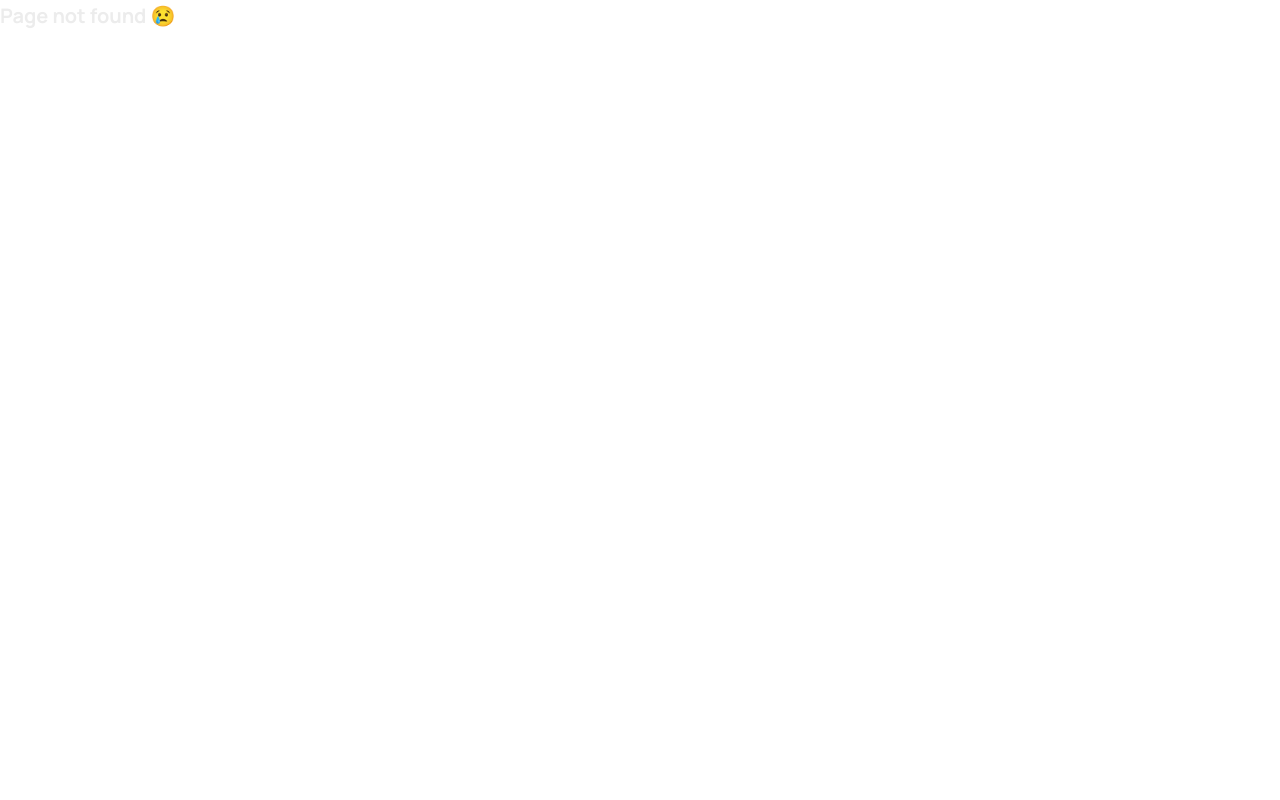
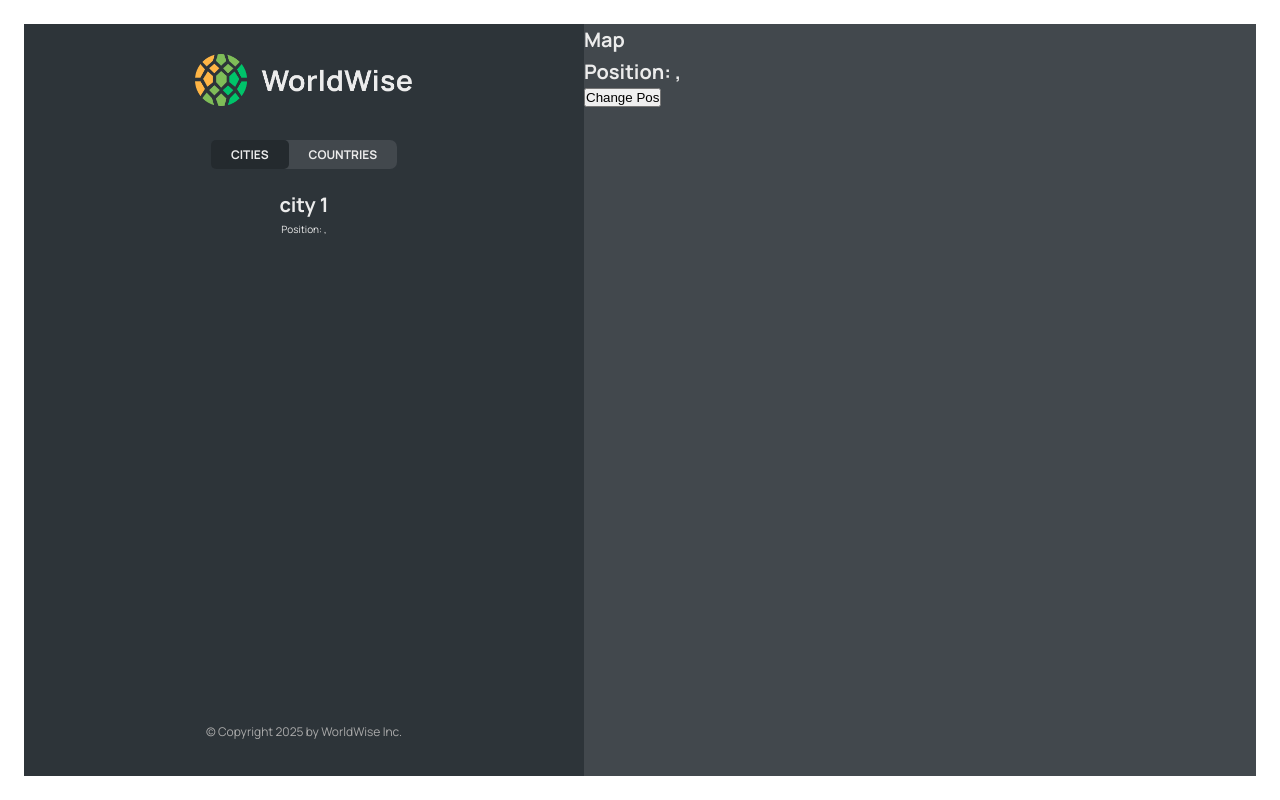
Before and after one commit to IlucaOvidiuIulian/WorldWise, a React app: page /app/cities/1 in a window 1280 px wide. Before the commit this address had no page. Built offline with nearby package versions, Linux system fonts and the light colour scheme; data requests are answered from the project's data file; the HTML template or start-up script is replaced by a standard one.

Commit message:
227.Back to WorldWise app course lecture

```diff
--- a/data/cities.json
+++ b/data/cities.json
@@ -39,7 +39,6 @@
     {
       "cityName": "Suceava",
       "country": "Romania",
-
       "emoji": "🇵🇹",
       "date": "2027-10-31T15:59:59.138Z",
       "notes": "My favorite city so far!",
@@ -52,7 +51,6 @@
     {
       "cityName": "Iasi",
       "country": "Romania",
-
       "emoji": "🇪🇸",
       "date": "2027-07-15T08:22:53.976Z",
       "notes": "",
--- a/package.json
+++ b/package.json
@@ -14,7 +14,7 @@
     "json-server": "^1.0.0-beta.3",
     "react": "^18.2.0",
     "react-dom": "^18.2.0",
-    "react-router-dom": "^6.28.1"
+    "react-router-dom": "^6.3.0"
   },
   "devDependencies": {
     "@types/react": "^18.2.15",
--- a/src/App.jsx
+++ b/src/App.jsx
@@ -1,4 +1,4 @@
-import { BrowserRouter, Routes,Route} from "react-router-dom";
+import { BrowserRouter, Routes, Route, Navigate } from "react-router-dom";
 import Product from "./pages/Product";
 import Pricing from "./pages/Pricing";
 import Login from "./pages/Login";
@@ -6,50 +6,34 @@ import Homepage from "./pages/Homepage";
 import PageNotFound from "./pages/PageNotFound";
 import AppLayout from "./pages/AppLayout";
 import CityList from "./components/CityList";
-import { useEffect, useState } from "react";
 import CountryList from "./components/CountryList";
+import City from "./components/City";
+import Form from "./components/Form";
+import { CitiesProvider } from "./contexts/CitiesContext";
 
-const BASE_URL = 'http://localhost:9000'
-export default function App(){
-  const [cities, setCities] = useState([])
-  const [isLoading, setIsLoading] = useState(false)
-
-  useEffect(function(){
-    async function fetchCities(){
-      try{
-      setIsLoading(true)
-
-      const res= await fetch(`${BASE_URL}/cities`)
-      const data = await res.json();
-
-
-      setCities(data)
-    }catch{
-      alert("There was an error loading data...")
-    }finally{
-      setIsLoading(false)
-    }
-    }
-    fetchCities();
-  },[])
-
-
+/*
+npm start - run app
+npm run server - run json server
+*/
+export default function App() {
   return (
-
-  <BrowserRouter>
-    <Routes>
-      <Route path="/" element={<Homepage/>}/>
-      <Route path="product" element={<Product/>}/>
-      <Route path="pricing" element={<Pricing/>}/>
-      <Route path="login" element={<Login/>}/>
-      <Route path="app" element={<AppLayout/>}>
-        <Route index element={<CityList cities={cities} loading={isLoading}/>}/>
-        <Route path="cities" element={<CityList cities={cities} loading={isLoading}/>}/>
-        <Route path="countries" element={<CountryList cities={cities} isLoading={isLoading}/>}/>
-        <Route path="form" element={<p>form</p>}/>
-      </Route>
-      <Route path="*" element={<PageNotFound/>}/>
-    </Routes>
-  </BrowserRouter>
-  )
+    <CitiesProvider>
+      <BrowserRouter>
+        <Routes>
+          <Route path="/" element={<Homepage />} />
+          <Route path="product" element={<Product />} />
+          <Route path="pricing" element={<Pricing />} />
+          <Route path="login" element={<Login />} />
+          <Route path="app" element={<AppLayout />}>
+            <Route index element={<Navigate replace to="cities" />} />
+            <Route path="cities" element={<CityList />} />
+            <Route path="cities/:id" element={<City />} />
+            <Route path="countries" element={<CountryList />} />
+            <Route path="form" element={<Form />} />
+          </Route>
+          <Route path="*" element={<PageNotFound />} />
+        </Routes>
+      </BrowserRouter>
+    </CitiesProvider>
+  );
 }
--- /dev/null
+++ b/src/components/Button.jsx
@@ -0,0 +1,11 @@
+import React from "react";
+import styles from "./Button.module.css";
+function Button({ children, onClick, type }) {
+  return (
+    <button onClick={onClick} className={`${styles.btn} ${styles[type]}`}>
+      {children}
+    </button>
+  );
+}
+
+export default Button;
--- a/src/components/City.jsx
+++ b/src/components/City.jsx
@@ -1,3 +1,4 @@
+import { useParams, useSearchParams } from "react-router-dom";
 import styles from "./City.module.css";
 
 const formatDate = (date) =>
@@ -9,6 +10,13 @@ const formatDate = (date) =>
   }).format(new Date(date));
 
 function City() {
+  const { id } = useParams();
+
+  const [searchParams, setSearchParams] = useSearchParams();
+
+  const lat = searchParams.get("lat");
+  const lng = searchParams.get("lng");
+
   // TEMP DATA
   const currentCity = {
     cityName: "Lisbon",
@@ -18,44 +26,51 @@ function City() {
   };
 
   const { cityName, emoji, date, notes } = currentCity;
+  return (
+    <>
+      <h1>city {id}</h1>
+      <p>
+        Position: {lat}, {lng}
+      </p>
+    </>
+  );
+  // return (
+  //   <div className={styles.city}>
+  //     <div className={styles.row}>
+  //       <h6>City name</h6>
+  //       <h3>
+  //         <span>{emoji}</span> {cityName}
+  //       </h3>
+  //     </div>
 
-  return (
-    <div className={styles.city}>
-      <div className={styles.row}>
-        <h6>City name</h6>
-        <h3>
-          <span>{emoji}</span> {cityName}
-        </h3>
-      </div>
+  //     <div className={styles.row}>
+  //       <h6>You went to {cityName} on</h6>
+  //       <p>{formatDate(date || null)}</p>
+  //     </div>
 
-      <div className={styles.row}>
-        <h6>You went to {cityName} on</h6>
-        <p>{formatDate(date || null)}</p>
-      </div>
+  //     {notes && (
+  //       <div className={styles.row}>
+  //         <h6>Your notes</h6>
+  //         <p>{notes}</p>
+  //       </div>
+  //     )}
 
-      {notes && (
-        <div className={styles.row}>
-          <h6>Your notes</h6>
-          <p>{notes}</p>
-        </div>
-      )}
+  //     <div className={styles.row}>
+  //       <h6>Learn more</h6>
+  //       <a
+  //         href={`https://en.wikipedia.org/wiki/${cityName}`}
+  //         target="_blank"
+  //         rel="noreferrer"
+  //       >
+  //         Check out {cityName} on Wikipedia &rarr;
+  //       </a>
+  //     </div>
 
-      <div className={styles.row}>
-        <h6>Learn more</h6>
-        <a
-          href={`https://en.wikipedia.org/wiki/${cityName}`}
-          target="_blank"
-          rel="noreferrer"
-        >
-          Check out {cityName} on Wikipedia &rarr;
-        </a>
-      </div>
+  //     <div>
 
-      <div>
-        <ButtonBack />
-      </div>
-    </div>
-  );
+  //     </div>
+  //   </div>
+  // );
 }
 
 export default City;
--- a/src/components/CityItem.jsx
+++ b/src/components/CityItem.jsx
@@ -1,21 +1,28 @@
-import React from 'react';
-import styles from './CityItem.module.css'
+import React from "react";
+import styles from "./CityItem.module.css";
+import { Link } from "react-router-dom";
 
-const formatDate=(date)=>
-  new Intl.DateTimeFormat("en",{day:"numeric",
-    month:"long", year:"numeric",
-  }).format(new Date(date))
+const formatDate = (date) =>
+  new Intl.DateTimeFormat("en", {
+    day: "numeric",
+    month: "long",
+    year: "numeric",
+  }).format(new Date(date));
 
+function CityItem({ city }) {
+  const { cityName, emoji, date, id, position } = city;
 
-function CityItem({city}) {
-
-  const {cityName, emoji, date} = city;
   return (
-    <li className={styles.cityItem}>
-     <span className={styles.emoji}>{emoji}</span>
-     <h1 className={styles.name}>{cityName}</h1>
-     <time className={styles.date}>{formatDate(date)}</time>
-     <button className={styles.deleteBtn}>&times;</button>
+    <li>
+      <Link
+        className={styles.cityItem}
+        to={`${id}?lat=${position.lat}&lng=${position.lng}`}
+      >
+        <span className={styles.emoji}>{emoji}</span>
+        <h1 className={styles.name}>{cityName}</h1>
+        <time className={styles.date}>{formatDate(date)}</time>
+        <button className={styles.deleteBtn}>&times;</button>
+      </Link>
     </li>
   );
 }
--- a/src/components/CountryList.module.css
+++ b/src/components/CountryList.module.css
@@ -10,3 +10,6 @@
   align-content: start;
   gap: 1.6rem;
 }
+.countryList::-webkit-scrollbar {
+  display: none;
+}
--- a/src/components/Form.jsx
+++ b/src/components/Form.jsx
@@ -3,6 +3,8 @@
 import { useState } from "react";
 
 import styles from "./Form.module.css";
+import Button from "./Button";
+import { useNavigate } from "react-router-dom";
 
 export function convertToEmoji(countryCode) {
   const codePoints = countryCode
@@ -13,6 +15,7 @@ export function convertToEmoji(countryCode) {
 }
 
 function Form() {
+  const navigate = useNavigate();
   const [cityName, setCityName] = useState("");
   const [country, setCountry] = useState("");
   const [date, setDate] = useState(new Date());
@@ -49,8 +52,16 @@ function Form() {
       </div>
 
       <div className={styles.buttons}>
-        <button>Add</button>
-        <button>&larr; Back</button>
+        <Button type="primary">Add</Button>
+        <Button
+          type="back"
+          onClick={(e) => {
+            e.preventDefault();
+            navigate(-1);
+          }}
+        >
+          &larr; Back
+        </Button>
       </div>
     </form>
   );
--- a/src/components/Map.jsx
+++ b/src/components/Map.jsx
@@ -1,11 +1,33 @@
-import React from 'react';
-import styles from './map.module.css'
-function map() {
+import React from "react";
+import styles from "./Map.module.css";
+import { useNavigate, useSearchParams } from "react-router-dom";
+function Map() {
+  const navigate = useNavigate();
+
+  const [searchParams, setSearchParams] = useSearchParams();
+
+  const lat = searchParams.get("lat");
+  const lng = searchParams.get("lng");
   return (
-    <div className={styles.mapContainer}>
-      <h1>map</h1>
+    <div
+      className={styles.mapContainer}
+      onClick={() => {
+        navigate("form");
+      }}
+    >
+      <h1>Map</h1>
+      <h1>
+        Position: {lat}, {lng}
+      </h1>
+      <button
+        onClick={() => {
+          setSearchParams({ lat: 23, lng: 15 });
+        }}
+      >
+        Change Pos
+      </button>
     </div>
   );
 }
 
-export default map;
+export default Map;
--- /dev/null
+++ b/src/contexts/CitiesContext.jsx
@@ -0,0 +1,35 @@
+import { createContext, useEffect, useState } from "react";
+
+const BASE_URL = "http://localhost:9000";
+
+const CitiesContext = createContext();
+
+function CitiesProvider({ children }) {
+  const [cities, setCities] = useState([]);
+  const [isLoading, setIsLoading] = useState(false);
+
+  useEffect(function () {
+    async function fetchCities() {
+      try {
+        setIsLoading(true);
+
+        const res = await fetch(`${BASE_URL}/cities`);
+        const data = await res.json();
+
+        setCities(data);
+      } catch {
+        alert("There was an error loading data...");
+      } finally {
+        setIsLoading(false);
+      }
+    }
+    fetchCities();
+  }, []);
+  return (
+    <CitiesContext.Provider value={{ cities, isLoading }}>
+      {children}
+    </CitiesContext.Provider>
+  );
+}
+
+export { CitiesProvider };
--- a/src/pages/AppLayout.jsx
+++ b/src/pages/AppLayout.jsx
@@ -1,5 +1,4 @@
 import React from 'react';
-import AppNav from '../components/AppNav';
 import Map from '../components/Map';
 import Sidebar from '../components/Sidebar';
 import styles from './AppLayout.module.css'
```
Also changed, not shown: src/components/CountryList.jsx (+23 -10 lines), 1 other file (tests, documents, lock files or other folders).
